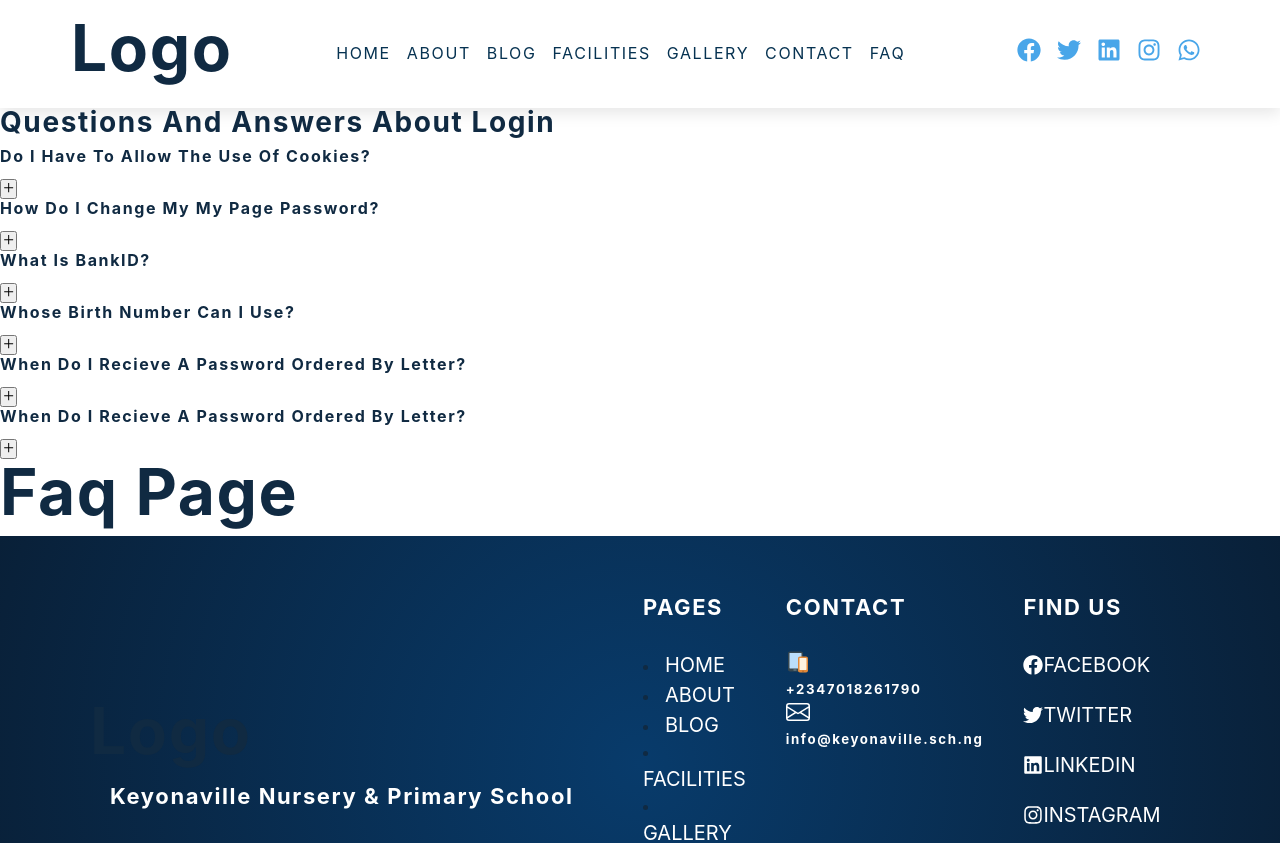
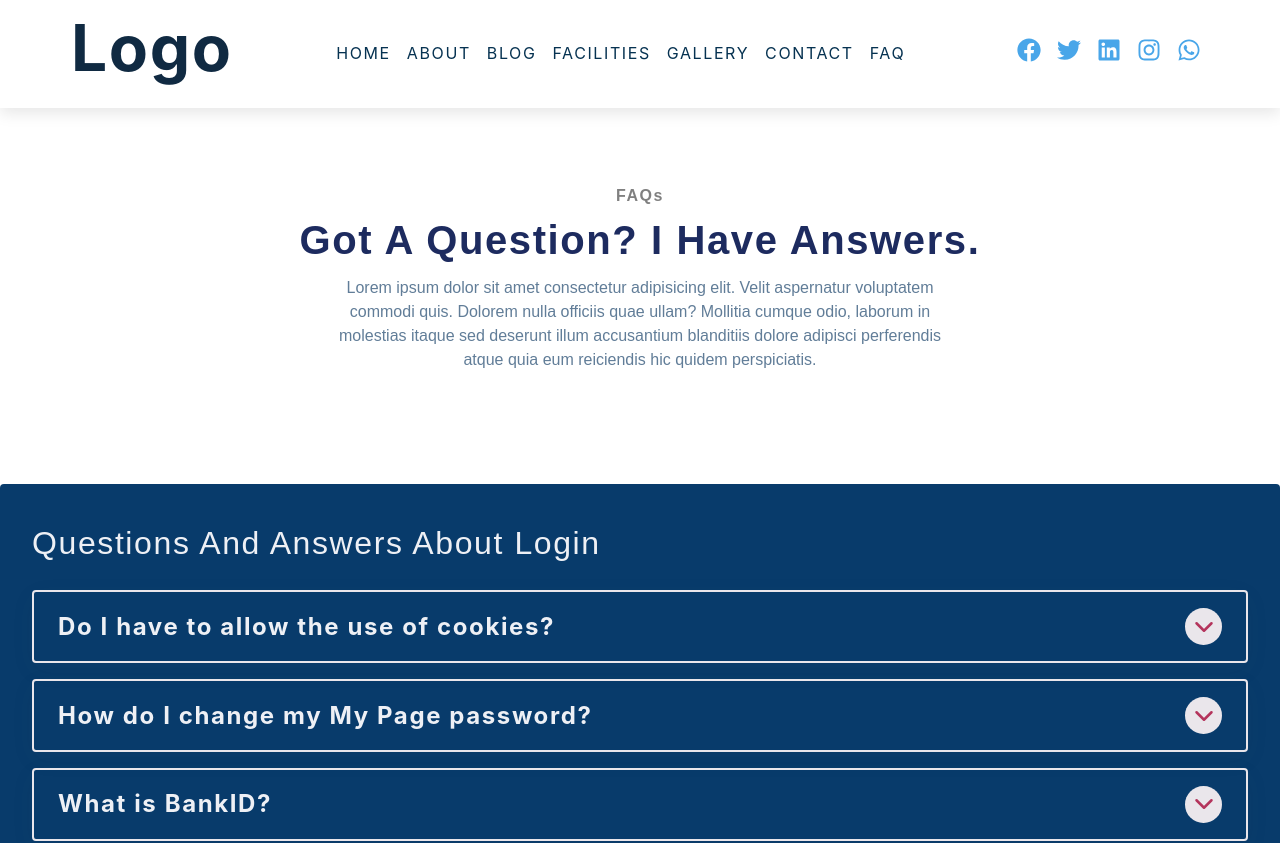
Before and after one commit to domchu/keyonaville, a Next.js app: page /faq in a window 1280 px wide. Shown: the top 843 px of the page. Built offline with nearby package versions, Linux system fonts and the light colour scheme.

Commit message:
styled: styles the faq and screens

```diff
--- a/Components/Faq/QuestionToggle.js
+++ b/Components/Faq/QuestionToggle.js
@@ -1,5 +1,5 @@
 import React, { useState } from "react";
-import { AiOutlineMinus, AiOutlinePlus } from "react-icons/ai";
+import { FiChevronDown, FiChevronUp } from "react-icons/fi";
 
 const QuestionToggle = ({ title, info }) => {
   const [showInfo, setShowInfo] = useState(false);
@@ -9,7 +9,11 @@ const QuestionToggle = ({ title, info }) => {
       <header>
         <h4>{title}</h4>
         <button className="btn" onClick={() => setShowInfo(!showInfo)}>
-          {showInfo ? <AiOutlineMinus /> : <AiOutlinePlus />}
+          {showInfo ? (
+            <FiChevronUp fontSize={30} />
+          ) : (
+            <FiChevronDown fontSize={30} />
+          )}
         </button>
       </header>
       {showInfo && <p>{info}</p>}
--- a/pages/faq.js
+++ b/pages/faq.js
@@ -1,4 +1,5 @@
 import Head from "next/head";
+import { Box } from "@chakra-ui/react";
 import Image from "next/image";
 import Navbar from "./../Components/Navbar/Navbar";
 // import Faq from "./faq";
@@ -14,8 +15,18 @@ export default function faq() {
         <link rel="icon" href="/favicon.ico" />
       </Head>
       <Navbar />
+      <Box className="faq-container">
+        <h3>FAQs</h3>
+        <h1>Got a question? I have answers.</h1>
+        <p>
+          Lorem ipsum dolor sit amet consectetur adipisicing elit. Velit
+          aspernatur voluptatem commodi quis. Dolorem nulla officiis quae ullam?
+          Mollitia cumque odio, laborum in molestias itaque sed deserunt illum
+          accusantium blanditiis dolore adipisci perferendis atque quia eum
+          reiciendis hic quidem perspiciatis.
+        </p>
+      </Box>
       <Faq />
-      <h1>Faq Page</h1>
       <Footer />
     </div>
   );
--- a/styles/globals.css
+++ b/styles/globals.css
@@ -310,4 +310,127 @@ nav {
 .footer-tools h5 {
   letter-spacing: var(--spacing);
   color: #ffffff;
+}
+
+main {
+  min-height: 100vh;
+  display: flex;
+  justify-content: center;
+  align-items: center;
+}
+
+.container {
+  width: 100%;
+  margin: 5rem auto;
+  background-color: #083b6b;
+  color: #eef0f5;
+  border-radius: 0.25rem;
+  padding: 2.5rem 2rem;
+  display: grid;
+  gap: 1rem 2rem;
+}
+
+.container h3 {
+  line-height: 1.2;
+  font-weight: 500;
+  font-size: 2rem;
+  font-family: Manrope, sans-serif !important;
+}
+
+.question {
+  padding: 1rem 1.5rem;
+  border: 2px solid #eae6eb;
+  margin-bottom: 1rem;
+  border-radius: 0.25rem;
+  box-shadow: 0 7px 24px 0 rgba(86, 87, 90, 0.06);
+}
+
+.question h4 {
+  text-transform: none;
+  line-height: 1.5;
+  font-size: 1.5rem;
+}
+
+.question p {
+  margin-bottom: 0;
+  margin-top: 0.5rem;
+  font-family: Manrope, sans-serif !important;
+}
+
+.question header {
+  display: flex;
+  justify-content: space-between;
+  align-items: center;
+}
+
+.question header h4 {
+  margin-bottom: 0;
+}
+
+.btn {
+  background: transparent;
+  border-color: transparent;
+  width: 2.3rem;
+  height: 2.3rem;
+  background: #eae6eb;
+  font-family: Manrope, sans-serif !important;
+  display: flex;
+  align-items: center;
+  justify-content: center;
+  border-radius: 50%;
+  color: #b4345c;
+  cursor: pointer;
+  margin-left: 1rem;
+  align-self: center;
+  min-width: 2rem;
+}
+
+.btn:hover {
+  background-color: #000;
+  color: #eae6eb;
+}
+
+.section {
+  width: 90vw;
+  margin: 0 auto;
+}
+
+.faq-container {
+  text-align: center;
+  padding: 5rem 0 2rem 0;
+}
+
+.faq-container p {
+  display: flex;
+  justify-content: center;
+  margin: auto;
+  width: 50%;
+  text-align: center;
+  font-family: Manrope, sans-serif !important;
+}
+
+.faq-container h3 {
+  font-family: Manrope, sans-serif !important;
+  font-size: 1rem;
+  font-weight: 600;
+  color: grey;
+}
+
+.faq-container h1 {
+  font-weight: 600;
+  font-family: Manrope, sans-serif !important;
+  margin: 1rem 0;
+  font-size: 2.5rem;
+  color: #1d2b5f !important;
+}
+
+@media screen and (max-width: 800px) {
+  .faq-container p {
+    width: 80%;
+  }
+}
+@media screen and (max-width: 500px) {
+  .faq-container h1 {
+    font-size: 1.5rem;
+  }
 }/*# sourceMappingURL=globals.css.map */
--- a/styles/globals.scss
+++ b/styles/globals.scss
@@ -271,4 +271,114 @@ Variables
     color: #ffffff;
   }
 
-  // faq css
+
+  // faq css frequently questions
+main {
+  min-height: 100vh;
+  display: flex;
+  justify-content: center;
+  align-items: center;
+}
+.container {
+  width: 100%;
+  margin: 5rem auto;
+  background-color: #083b6b;
+  color: #eef0f5;
+  border-radius: 0.25rem;
+  padding: 2.5rem 2rem;
+  display: grid;
+  gap: 1rem 2rem;
+
+}
+.container h3 {
+  line-height: 1.2;
+  font-weight: 500;
+  font-size: 2rem;
+  font-family: Manrope, sans-serif !important;
+}
+.question {
+  padding: 1rem 1.5rem;
+  border: 2px solid #eae6eb;
+  margin-bottom: 1rem;
+  border-radius:0.25rem;
+  box-shadow: 0 7px 24px 0 rgba(86, 87, 90, 0.06)
+}
+.question h4 {
+  text-transform: none;
+  line-height: 1.5;
+  font-size: 1.5rem;
+}
+.question p {
+  margin-bottom: 0;
+  margin-top: 0.5rem;
+  font-family: Manrope, sans-serif !important;
+}
+.question header {
+  display: flex;
+  justify-content: space-between;
+  align-items: center;
+}
+.question header h4 {
+  margin-bottom: 0;
+}
+.btn {
+  background: transparent;
+  border-color: transparent;
+  width: 2.3rem;
+  height: 2.3rem;
+  background: #eae6eb;
+  font-family: Manrope, sans-serif !important;
+  display: flex;
+  align-items: center;
+  justify-content: center;
+  border-radius: 50%;
+  color: #b4345c;
+  cursor: pointer;
+  margin-left: 1rem;
+  align-self: center;
+  min-width: 2rem;
+}
+.btn:hover{
+  background-color: #000;
+  color: #eae6eb;
+}
+.section {
+  width: 90vw;
+  margin: 0 auto;
+
+}
+.faq-container{
+ text-align: center;
+ padding: 5rem 0 2rem 0;
+}
+.faq-container p{
+  display: flex;
+  justify-content: center;
+  margin: auto;
+  width: 50%;
+  text-align: center;
+  font-family: Manrope, sans-serif !important;
+}
+.faq-container h3{
+  font-family: Manrope, sans-serif !important;
+  font-size: 1rem;
+  font-weight: 600;
+  color: grey;
+}
+.faq-container h1{
+  font-weight: 600;
+  font-family: Manrope, sans-serif !important;
+  margin: 1rem 0;
+  font-size: 2.5rem;
+  color: #1d2b5f !important;
+}
+@media screen and (max-width:#{$tablet-width}) {
+  .faq-container p{
+    width: 80%;
+  }
+}
+@media screen and (max-width:#{$phone-width}) {
+  .faq-container h1{
+    font-size: 1.5rem;
+  }
+}
```
Also changed, not shown: 1 other file (tests, documents, lock files or other folders).
